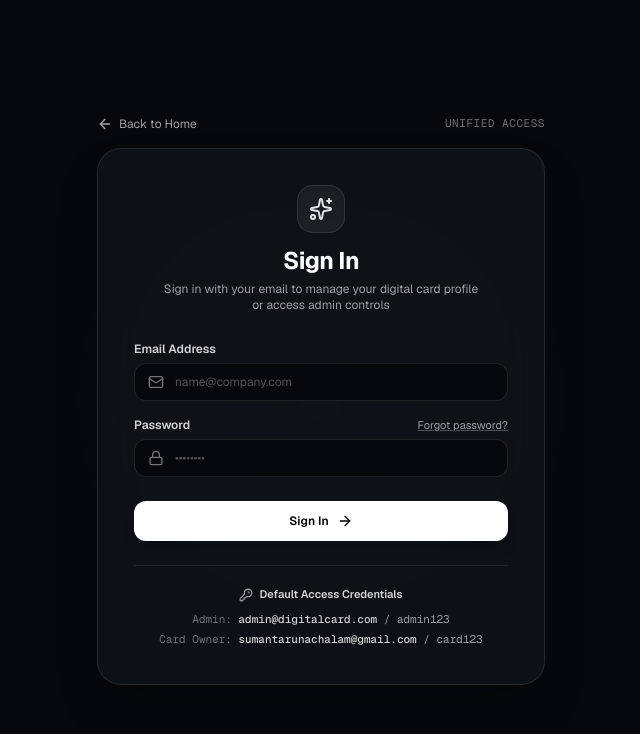
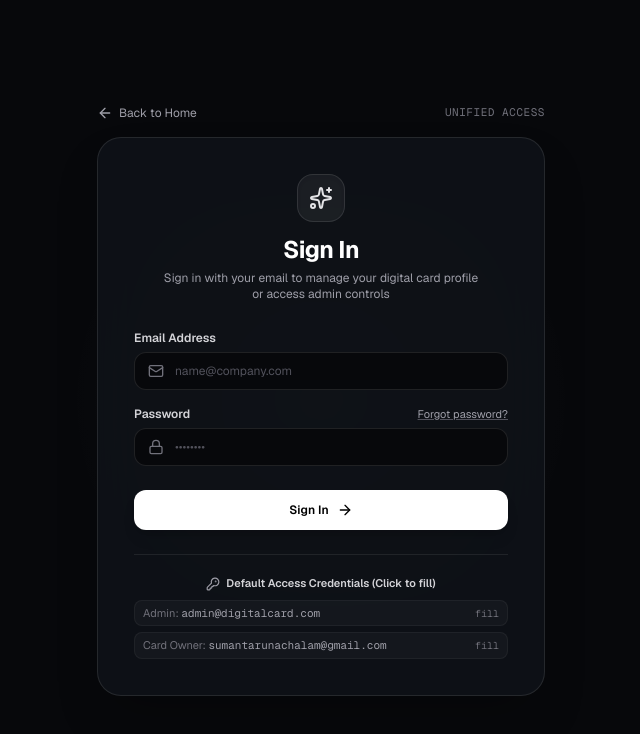
Before and after one commit to sumantarunachalam01-ops/digital-card-platform, a Next.js app: page /login in a window 1280 px wide. Shown: the top 734 px of the page, without its empty margins (319-959 px from the left). Built offline with nearby package versions, Linux system fonts and the light colour scheme; no server answers.

Commit message:
fix: disable automatic redirect on login page so user must click Sign In button

```diff
--- a/src/app/login/page.tsx
+++ b/src/app/login/page.tsx
@@ -1,6 +1,6 @@
 'use client';
 
-import React, { useState, useEffect } from 'react';
+import React, { useState } from 'react';
 import { useRouter } from 'next/navigation';
 import Link from 'next/link';
 import { Sparkles, Lock, Mail, Loader2, ArrowRight, ShieldCheck, ArrowLeft, KeyRound } from 'lucide-react';
@@ -13,22 +13,6 @@ export default function UnifiedLoginPage() {
   const [loading, setLoading] = useState(false);
   const [error, setError] = useState('');
   const [success, setSuccess] = useState('');
-
-  // Check if already authenticated
-  useEffect(() => {
-    fetch('/api/auth/me')
-      .then((res) => res.json())
-      .then((data) => {
-        if (data.authenticated && data.user) {
-          if (data.user.role === 'ADMIN') {
-            router.replace('/admin');
-          } else {
-            router.replace('/portal');
-          }
-        }
-      })
-      .catch(() => {});
-  }, [router]);
 
   const handleLogin = async (e: React.FormEvent) => {
     e.preventDefault();
@@ -170,17 +154,31 @@ export default function UnifiedLoginPage() {
         <div className="mt-6 pt-5 border-t border-white/[0.08] text-center">
           <div className="flex items-center justify-center gap-1.5 text-[11px] font-semibold text-zinc-300 mb-2">
             <KeyRound className="w-3.5 h-3.5 text-zinc-400" />
-            <span>Default Access Credentials</span>
+            <span>Default Access Credentials (Click to fill)</span>
           </div>
-          <div className="flex flex-col gap-1 text-[11px] font-mono text-zinc-400">
-            <div>
-              <span className="text-zinc-500">Admin: </span>
-              <span className="text-zinc-300 font-medium">admin@digitalcard.com</span> / admin123
-            </div>
-            <div>
-              <span className="text-zinc-500">Card Owner: </span>
-              <span className="text-zinc-300 font-medium">sumantarunachalam@gmail.com</span> / card123
-            </div>
+          <div className="flex flex-col gap-1.5 text-[11px] font-mono text-zinc-400">
+            <button
+              type="button"
+              onClick={() => {
+                setEmail('admin@digitalcard.com');
+                setPassword('admin123');
+              }}
+              className="px-2 py-1 rounded-lg bg-white/[0.03] hover:bg-white/[0.08] border border-white/5 transition-colors text-left flex justify-between items-center cursor-pointer"
+            >
+              <span><span className="text-zinc-500 font-sans">Admin: </span>admin@digitalcard.com</span>
+              <span className="text-zinc-500 text-[10px]">fill</span>
+            </button>
+            <button
+              type="button"
+              onClick={() => {
+                setEmail('sumantarunachalam@gmail.com');
+                setPassword('card123');
+              }}
+              className="px-2 py-1 rounded-lg bg-white/[0.03] hover:bg-white/[0.08] border border-white/5 transition-colors text-left flex justify-between items-center cursor-pointer"
+            >
+              <span><span className="text-zinc-500 font-sans">Card Owner: </span>sumantarunachalam@gmail.com</span>
+              <span className="text-zinc-500 text-[10px]">fill</span>
+            </button>
           </div>
         </div>
       </div>
```
